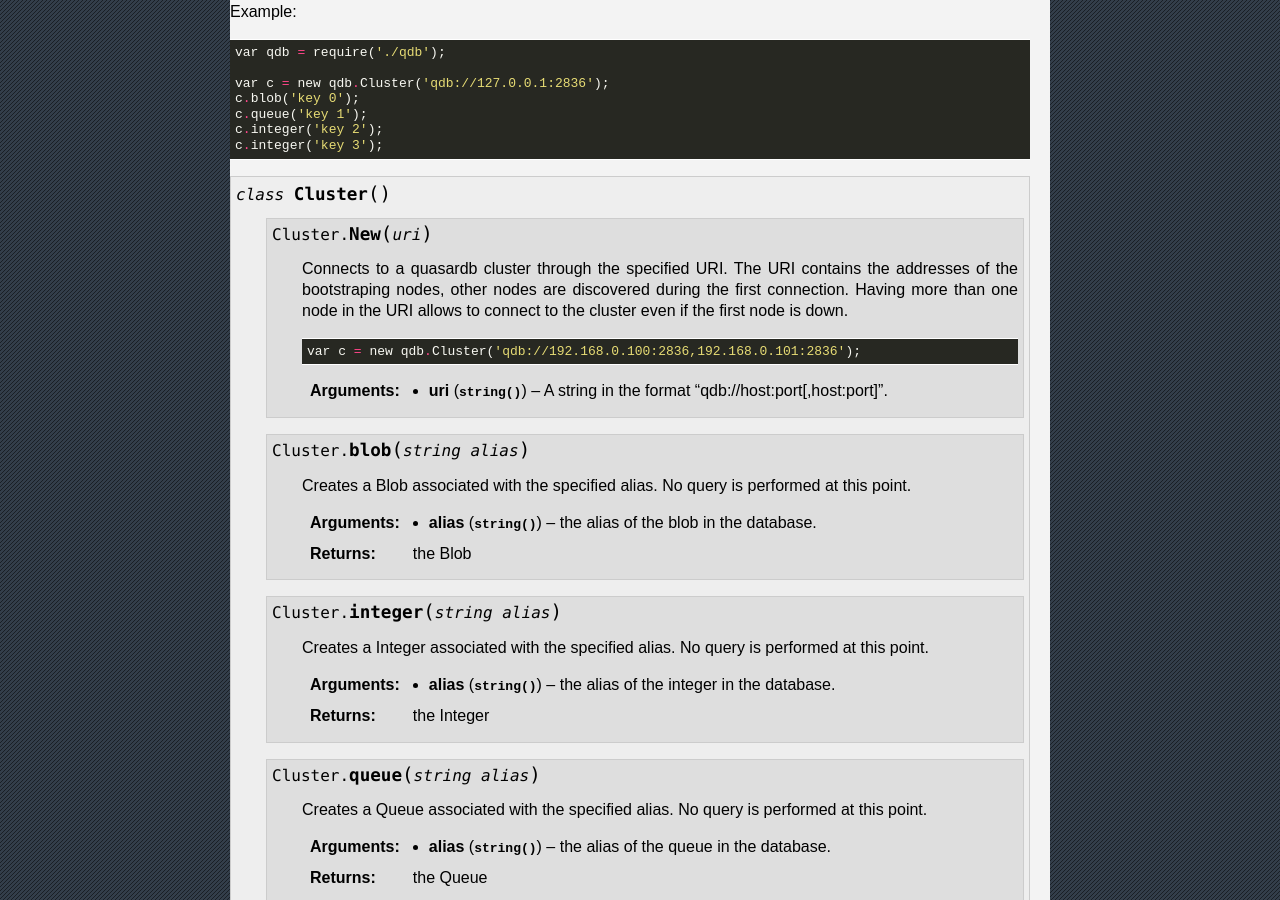
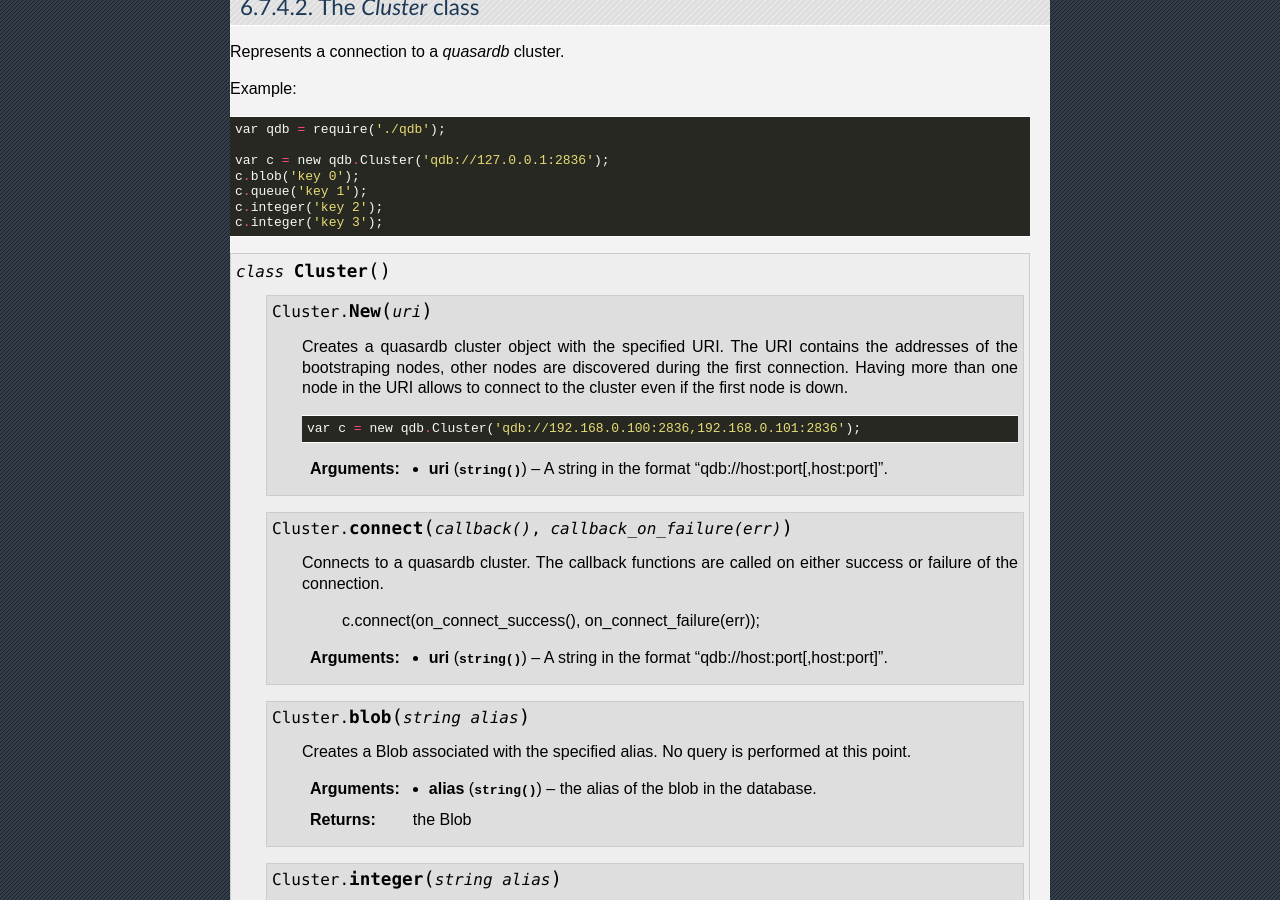
Before and after one commit to iltommi/qdb-documentation, a Sphinx documentation site: the page built from source/api/nodejs.rst, in a window 1280 px wide and 900 px high, scrolled down 4683 px. Built offline with Sphinx 7.4.7, drawn with Linux system fonts in a browser that asks for light colours; some of the changed text lies outside the part shown.

Commit message:
Add cluster.connect, queue.at, and queue.size functions.

```diff
--- a/source/api/nodejs.rst
+++ b/source/api/nodejs.rst
@@ -20,6 +20,7 @@ Quick Reference
   ..               :js:func:`Blob::expiresFromNow`              (int seconds)
   Date             :js:func:`Blob::getExpiry`                   ()
   Cluster          :js:func:`Cluster::new`                      (string uri)
+  Cluster          :js:func:`Cluster::connect`                  (callback(), callback(err))
   Blob             :js:func:`Cluster::blob`                     (string alias)
   Set              :js:func:`Cluster::hashSet`                  (string alias)
   Integer          :js:func:`Cluster::integer`                  (string alias)
@@ -45,6 +46,8 @@ Quick Reference
   ..               :js:func:`Queue::popBack`                    (callback(err, data))
   ..               :js:func:`Queue::front`                      (callback(err, data))
   ..               :js:func:`Queue::back`                       (callback(err, data))
+  ..               :js:func:`Queue::at`                         (index, callback(err, data))
+  ..               :js:func:`Queue::size`                       (callback(err, size))
   ..               :js:func:`Queue::remove`                     (callback(err))
   ..               :js:func:`Queue::addTag`                     (string tagName, callback(err))
   ..               :js:func:`Queue::removeTag`                  (string tagName, callback(err))
@@ -218,9 +221,17 @@ Example::
 
   .. js:function:: New (uri)
 
-      Connects to a quasardb cluster through the specified URI. The URI contains the addresses of the bootstraping nodes, other nodes are discovered during the first connection. Having more than one node in the URI allows to connect to the cluster even if the first node is down. ::
+      Creates a quasardb cluster object with the specified URI. The URI contains the addresses of the bootstraping nodes, other nodes are discovered during the first connection. Having more than one node in the URI allows to connect to the cluster even if the first node is down. ::
 
           var c = new qdb.Cluster('qdb://192.168.0.100:2836,192.168.0.101:2836');
+
+      :param string uri: A string in the format "qdb://host:port[,host:port]".
+
+  .. js:function:: connect (callback(), callback_on_failure(err))
+
+      Connects to a quasardb cluster. The callback functions are called on either success or failure of the connection.
+
+          c.connect(on_connect_success(), on_connect_failure(err));
 
       :param string uri: A string in the format "qdb://host:port[,host:port]".
 
@@ -258,7 +269,6 @@ Example::
 
       :param string tagName: the name of the tag in the database.
       :returns: the Tag
-
 
 The `Integer` class
 ^^^^^^^^^^^^^^^^^^^
@@ -420,6 +430,19 @@ Passing in the blob value wrapped in the `node::Buffer class <https://nodejs.org
 
       :param function callback(err, data): A callback or anonymous function with error and data parameters.
 
+  .. js:function:: at (index, callback(err, data))
+
+      Retrieves the value at the index in the queue.
+
+      :param index: The index of the object in the Queue.
+      :param function callback(err, data): A callback or anonymous function with error and data parameters.
+
+  .. js:function:: size (callback(err, size))
+
+      Returns the size of the Queue.
+
+      :param function callback(err, size): A callback or anonymous function with error and size parameters.
+
   .. js:function:: addTag (string tagName, callback(err))
 
       Assigns the Queue to the specified tag.
```
